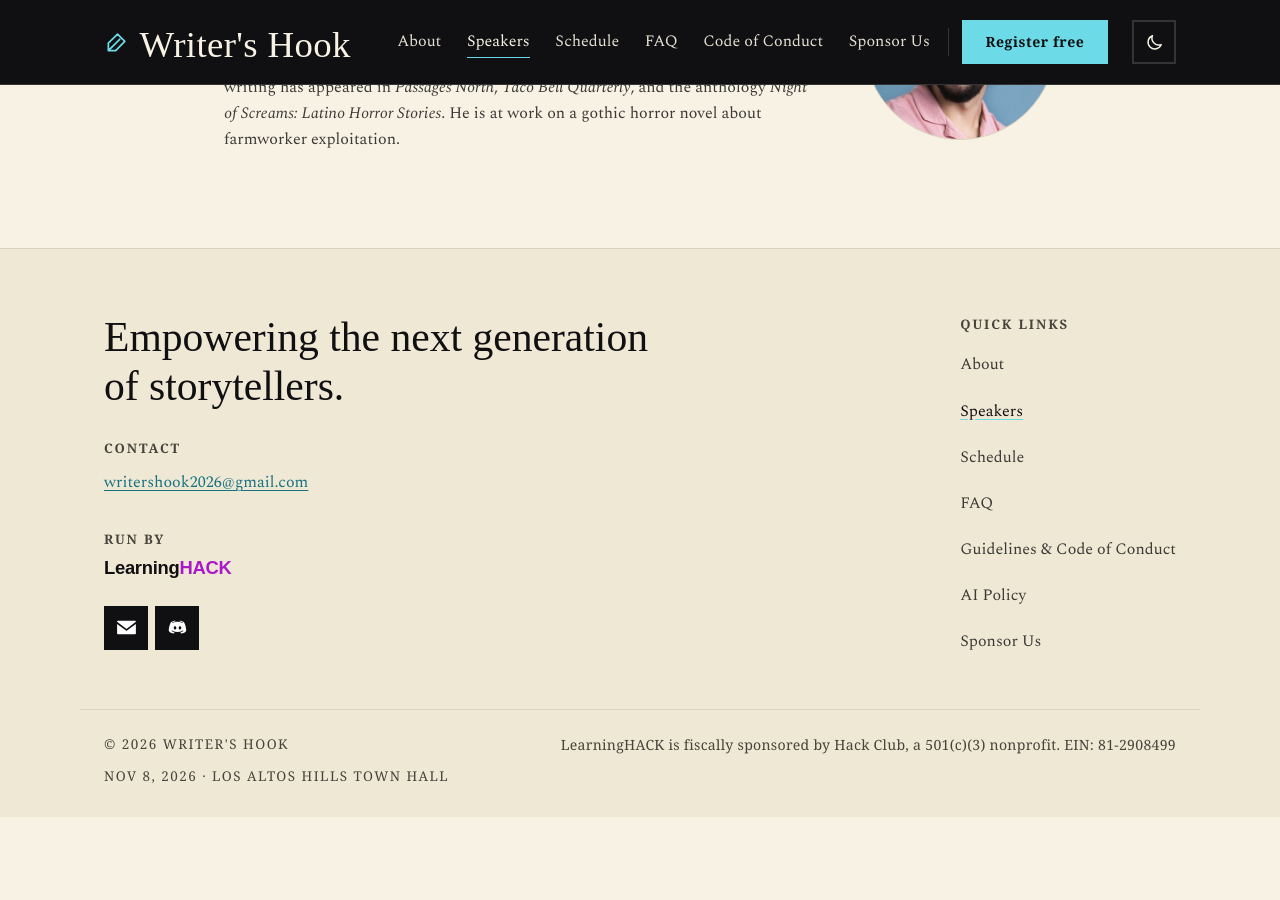
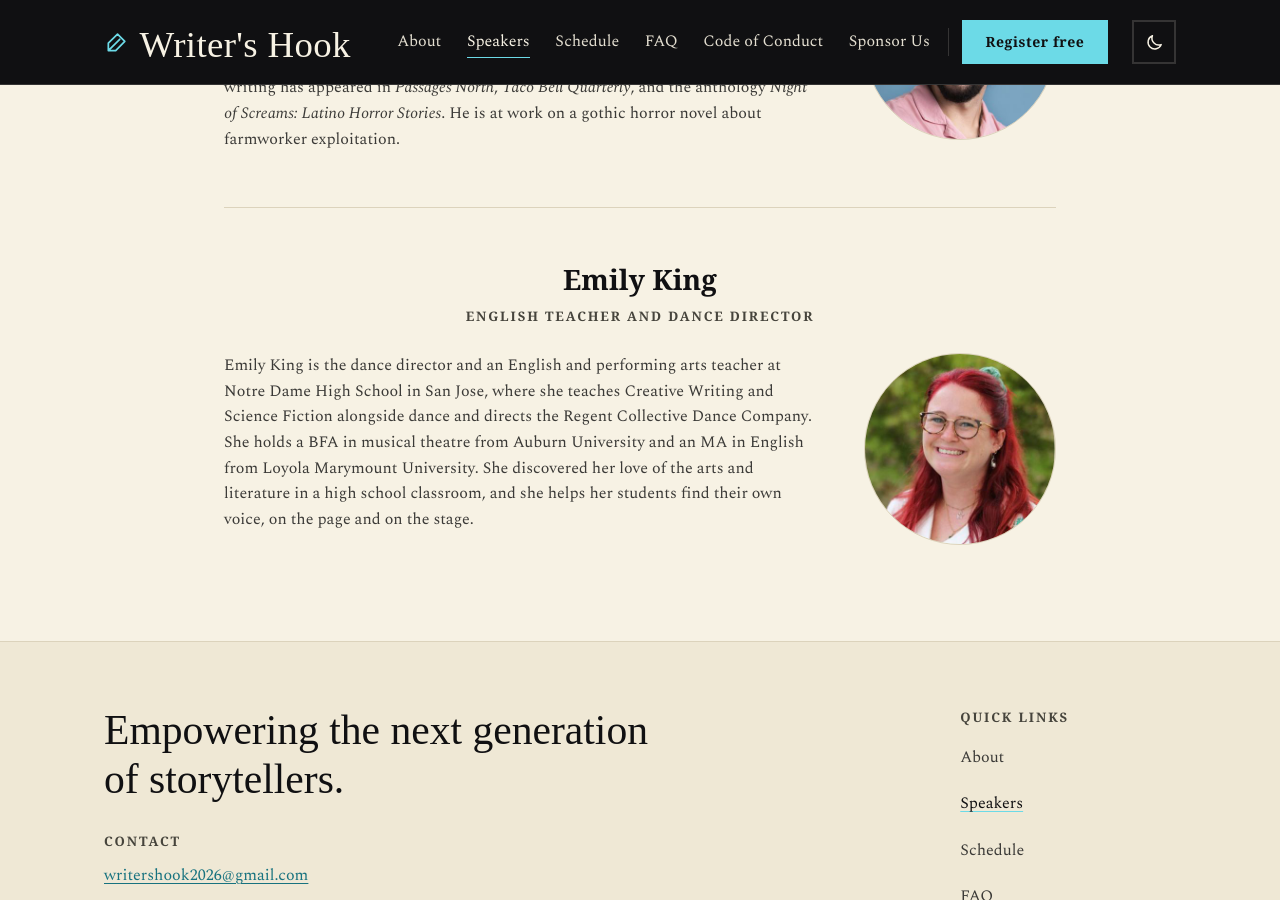
Before and after one commit to Writer-s-Hook/Website, a Jekyll site: the page built from speakers.md, in a window 1280 px wide and 900 px high, scrolled down 1429 px. Built offline with Jekyll 4.4.1, drawn with Linux system fonts in a browser that asks for light colours; some web fonts are replaced; before the commit the page ends 2246 px from its top, so only the background shows below that.

Commit message:
Speakers: add Emily King
Dance director and English and performing arts teacher at Notre Dame High
School, San Jose, leading Workshop II. Photo and bio from her school
profile; photo resized to 400x400 (24 KB).

Co-Authored-By: Claude Opus 5.5 <noreply@anthropic.com>

```diff
--- a/_data/speakers.yml
+++ b/_data/speakers.yml
@@ -39,4 +39,17 @@ guests:
       Stories*. He is at work on a gothic horror novel about farmworker
       exploitation.
 
+  - name: "Emily King"
+    role: "English teacher and dance director"
+    photo: "images/speakers/emily-king.jpg"
+    bio: >-
+      Emily King is the dance director and an English and performing arts
+      teacher at Notre Dame High School in San Jose, where she teaches Creative
+      Writing and Science Fiction alongside dance and directs the Regent
+      Collective Dance Company. She holds a BFA in musical theatre from Auburn
+      University and an MA in English from Loyola Marymount University. She
+      discovered her love of the arts and literature in a high school classroom,
+      and she helps her students find their own voice, on the page and on the
+      stage.
+
 workshops: []
```
Also changed, not shown: images/speakers/emily-king.jpg (added).
